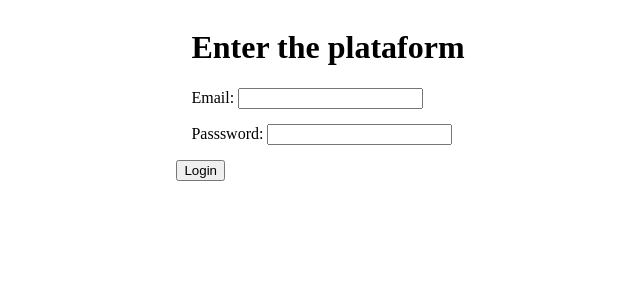
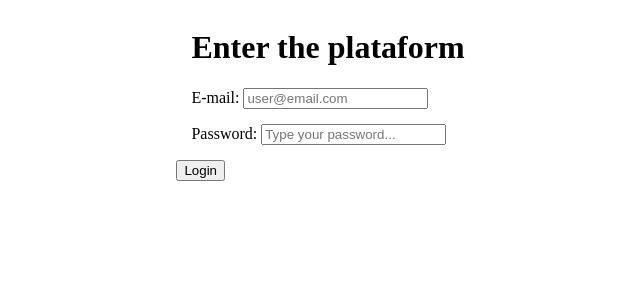
Before and after one commit to dersonsena/sigalei-stack, a React (Create React App) app in the folder react/: page / in a window 1280 px wide. Shown: the top 300 px of the page, without its empty margins (312-952 px from the left). Built offline with nearby package versions, Linux system fonts and the light colour scheme; what babel-plugin-relay, react-relay would draw is missing.

Commit message:
refactor: creating the FormField component

```diff
--- /dev/null
+++ b/react/src/FormField.js
@@ -0,0 +1,14 @@
+import React from 'react';
+
+const FormField = props => {
+  const { label } = props;
+
+  return (
+    <div className="block">
+      <label htmlFor={props.name}>{label} </label>
+      <input {...props} />
+    </div>
+  );
+};
+
+export default FormField;
--- a/react/src/Login.js
+++ b/react/src/Login.js
@@ -4,6 +4,7 @@ import fetchQuery from "./fetchQuery";
 import graphql from "babel-plugin-relay/macro";
 
 import "./index.css";
+import FormField from "./FormField";
 
 const query = graphql`
   query LoginQuery($email: String!, $password: String!) {
@@ -56,14 +57,23 @@ class Login extends React.Component {
           <div className="block">
             <h1>Enter the plataform</h1>
           </div>
-          <div className="block">
-            <label htmlFor="email">Email: </label>
-            <input value={this.state.email} onChange={this.handleChange} name="email" type="email" />
-          </div>
-          <div className="block">
-            <label htmlFor="password">Passsword: </label>
-            <input value={this.state.password} onChange={this.handleChange} name="password" type="password" />
-          </div>
+
+          <FormField
+            name="email"
+            type="email"
+            label="E-mail:"
+            placeholder="user@email.com"
+            value={this.state.email}
+            onChange={this.handleChange} />
+
+          <FormField
+            name="password"
+            type="password"
+            label="Password:"
+            placeholder="Type your password..."
+            value={this.state.email}
+            onChange={this.handleChange} />
+
           <button type="button" onClick={this.handleClick}>
             Login
           </button>
```
